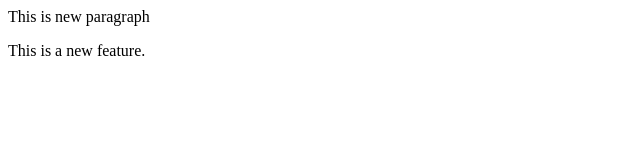
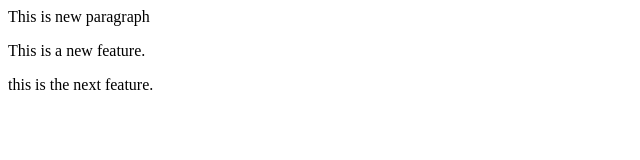
Before and after one commit to Charu21692/local-repo, a plain HTML site: page index.html in a window 1280 px wide. Shown: the whole page, without its empty margins (0-640 px from the left). Drawn offline with Linux system fonts and the light colour scheme.

Commit message:
This is next feature commit

```diff
--- a/index.html
+++ b/index.html
@@ -1,3 +1,5 @@
 <p> This is new paragraph</p>
 
 <p>This is a new feature.</p>
+
+<P>this is the next feature.</P>
```
